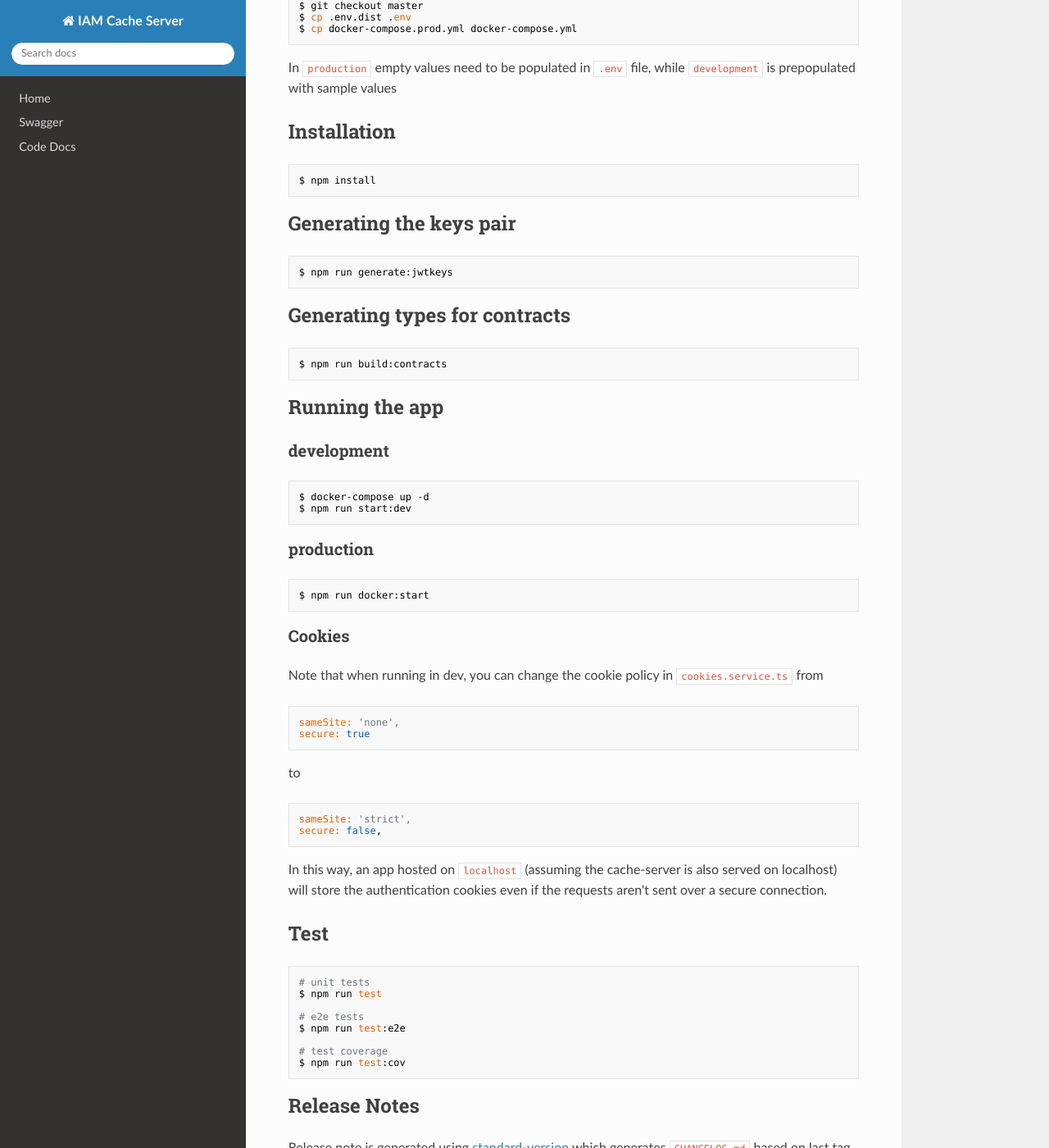
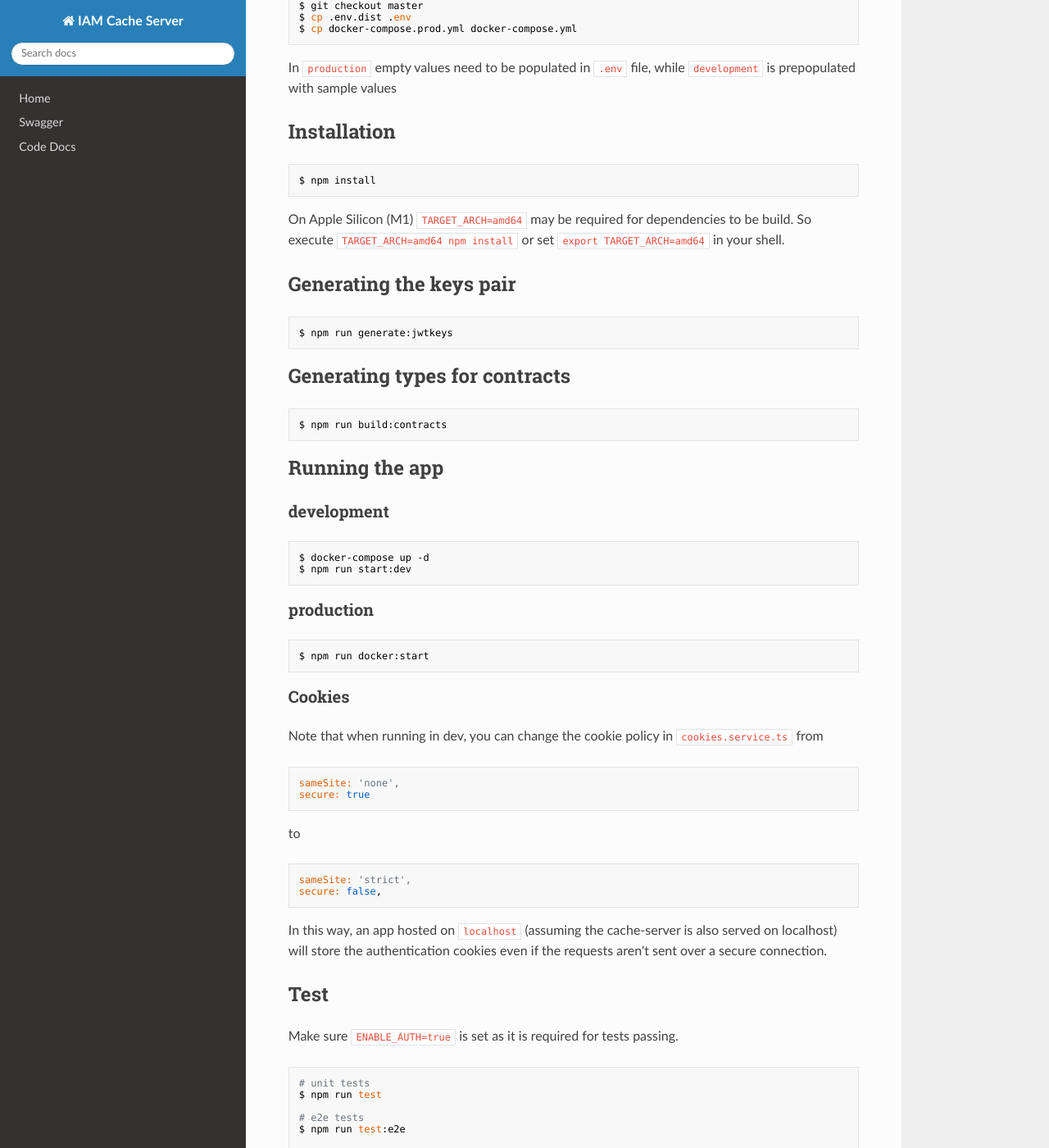
Before and after one commit to energywebfoundation/ssi-hub, an MkDocs documentation site: the page built from docs/api/README.md, in a window 1280 px wide and 1400 px high, scrolled down 651 px. Shown: the whole window at 82% size. Built offline with MkDocs 1.6.1, drawn with Linux system fonts in a browser that asks for light colours; nearby versions of some CDN libraries.

Commit message:
docs: adding more tips to the README.md

````diff
--- a/docs/api/README.md
+++ b/docs/api/README.md
@@ -32,6 +32,9 @@ In `production` empty values need to be populated in `.env` file, while `develop
 ```bash
 $ npm install
 ```
+
+On Apple Silicon (M1)  `TARGET_ARCH=amd64` may be required for dependencies to be build. So
+execute `TARGET_ARCH=amd64 npm install` or set `export TARGET_ARCH=amd64` in your shell.
 
 ## Generating the keys pair
 ```bash
@@ -75,6 +78,8 @@ secure: false,
 In this way, an app hosted on `localhost` (assuming the cache-server is also served on localhost) will store the authentication cookies even if the requests aren't sent over a secure connection.
 
 ## Test
+
+Make sure `ENABLE_AUTH=true` is set as it is required for tests passing.
 
 ```bash
 # unit tests
````
Also changed, not shown: README.md (+5 -0 lines).
